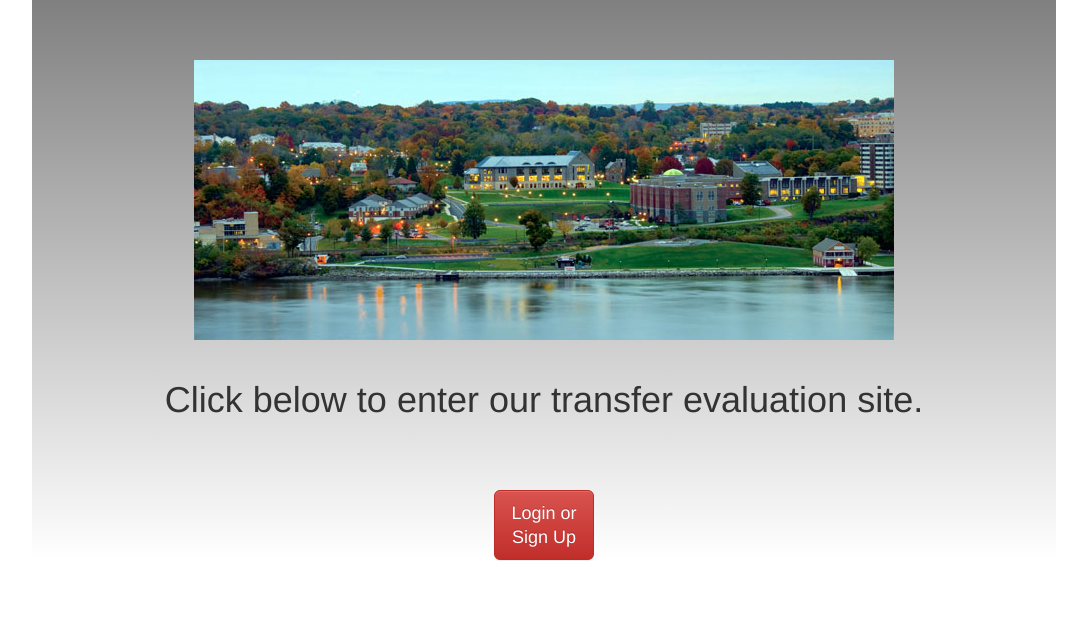
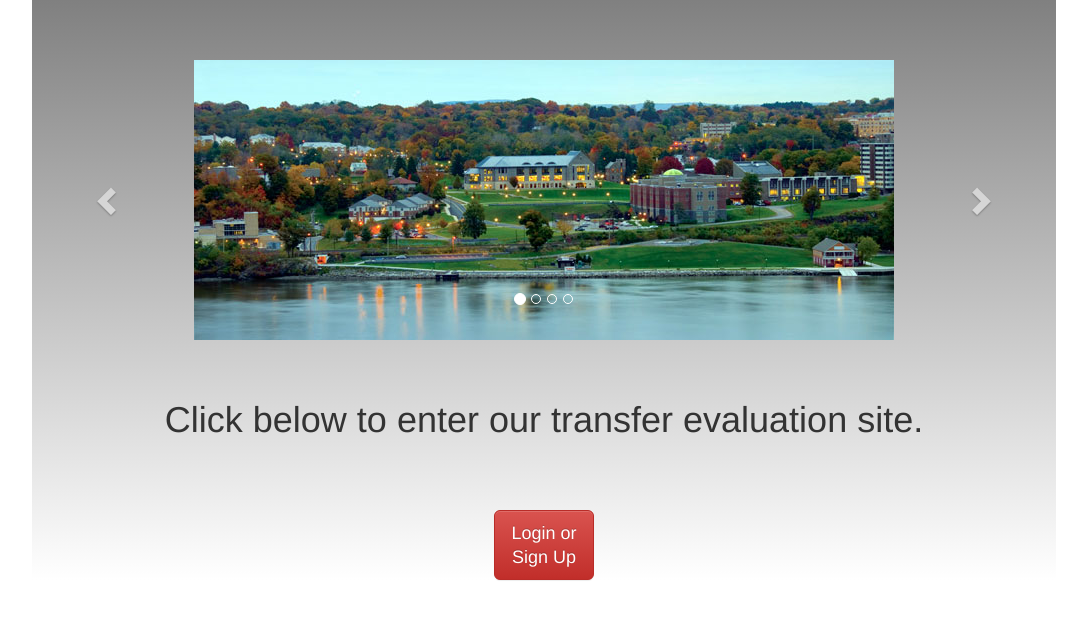
Before and after one commit to HotPockets/HotPockets.github.io, a PHP site: page / in a window 1280 px wide. Shown: the part 231-851 px from the top of the page, without its empty margins (96-1183 px from the left). Run offline with PHP 8.4, Linux system fonts and the light colour scheme; some libraries are stand-ins or nearby versions.

Commit message:
schwifty slideshow

```diff
--- a/distrib/css/theme.css
+++ b/distrib/css/theme.css
@@ -141,3 +141,13 @@ th {
     background-color: green;
     color: white;
 }
+
+/*carousel*/
+
+div.carousel-inner img{
+    margin: 0 auto;
+}
+
+.carousel-control.left, .carousel-control.right {
+    background-image: none
+}
--- a/index.html
+++ b/index.html
@@ -37,7 +37,46 @@
         </nav>
         <div class="landing">
           <br><br><br>
-          <img src="./distrib/img/campus.jpg" alt="MaristLogo" style="width:700px;height:280px;">
+
+          <div id="landingCarousel" class="carousel slide" data-ride="carousel">
+            <!-- Indicators -->
+            <ol class="carousel-indicators">
+              <li data-target="#landingCarousel" data-slide-to="0" class="active"></li>
+              <li data-target="#landingCarousel" data-slide-to="1"></li>
+              <li data-target="#landingCarousel" data-slide-to="2"></li>
+              <li data-target="#landingCarousel" data-slide-to="3"></li>
+            </ol>
+
+            <!-- Wrapper for slides -->
+            <div class="carousel-inner" role="listbox">
+              <div class="item active">
+                <img src="./distrib/img/campus.jpg" alt="MaristLogo" style="width:700px;height:280px;">
+              </div>
+
+              <div class="item">
+                <img src="./distrib/img/campus.jpg" alt="MaristLogo" style="width:700px;height:280px;">
+              </div>
+
+              <div class="item">
+                <img src="./distrib/img/campus.jpg" alt="MaristLogo" style="width:700px;height:280px;">
+              </div>
+
+              <div class="item">
+                <img src="./distrib/img/campus.jpg" alt="MaristLogo" style="width:700px;height:280px;">
+              </div>
+            </div>
+
+            <!-- Left and right controls -->
+            <a class="left carousel-control" href="#landingCarousel" role="button" data-slide="prev">
+              <span class="glyphicon glyphicon-chevron-left" aria-hidden="true"></span>
+              <span class="sr-only">Previous</span>
+            </a>
+            <a class="right carousel-control" href="#landingCarousel" role="button" data-slide="next">
+              <span class="glyphicon glyphicon-chevron-right" aria-hidden="true"></span>
+              <span class="sr-only">Next</span>
+            </a>
+          </div>
+
           <br>
           <br>
           <h1>Click below to enter our transfer evaluation site.</h1>
```
